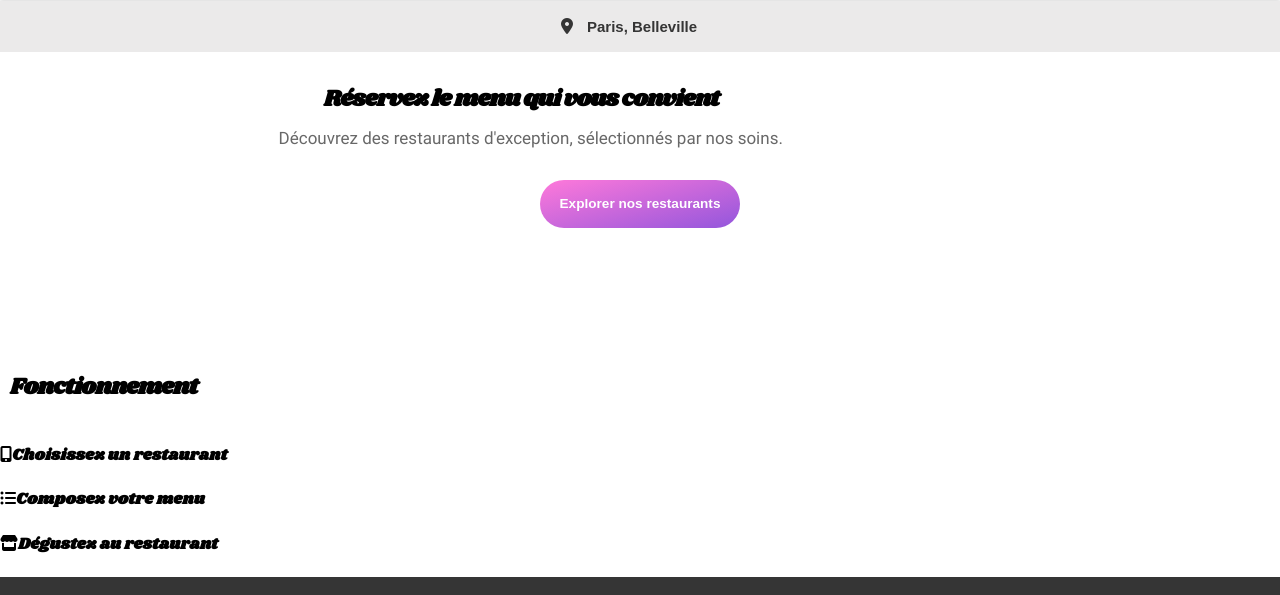
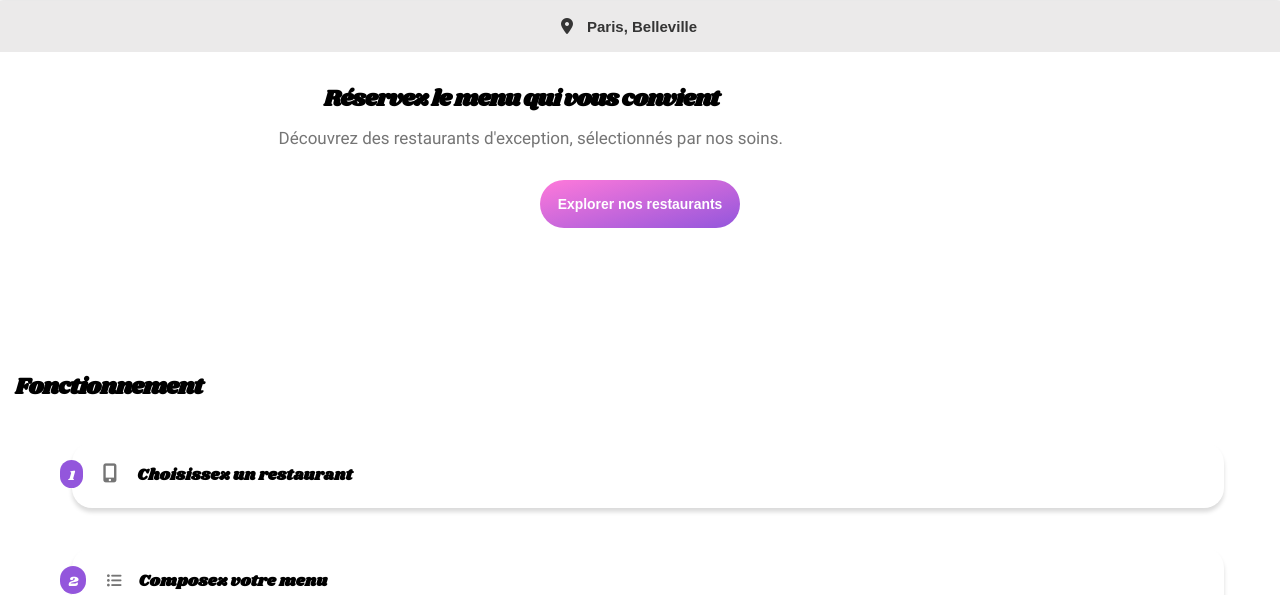
Before and after one commit to kate010101/Janovsky_3_12092021, a website: page index.html in a window 1280 px wide. Shown: the part 65-660 px from the top of the page. Drawn offline with Linux system fonts and the light colour scheme; files whose address does not match are found by name.

Commit message:
Fin de la deuxième section fonctionnement

```diff
--- a/index.html
+++ b/index.html
@@ -38,31 +38,29 @@
       <p>Découvrez des restaurants d'exception, sélectionnés par nos soins.</p>
    </div>
    <div class="btn">
-      <a href="#">
          <button class="btn__explore">Explorer nos restaurants</button>
-      </a>
    </div>
 </section>
 
 <!--Section Fonctionnement-->
-<section class="fonction">
-   <div>
+<section>
+   <div class="titlesection2">
       <h2>Fonctionnement</h2>
    </div>
-   <div>
-      <div class="fonction__rest">
+   <div class="section2">
+      <div class="fonction">
          <a>
-            <h4><i class="fas fa-mobile-alt"></i>Choisissez un restaurant</h4>
+            <h4><span class="fonction__bloc">1</span><i class="fas fa-mobile-alt fonction__bloc--mob"></i>Choisissez un restaurant</h4>
          </a>
       </div>
-      <div class="fonction__menu">
+      <div class="fonction">
          <a>
-            <h4><i class="fas fa-list-ul"></i>Composez votre menu</h4>
+            <h4><span class="fonction__bloc">2</span><i class="fas fa-list-ul fonction__bloc--list"></i>Composez votre menu</h4>
          </a>
       </div>
-      <div class="fonction__eat">
+      <div class="fonction">
          <a>
-            <h4><i class="fas fa-store"></i>Dégustez au restaurant</h4>
+            <h4><span class="fonction__bloc">3</span><i class="fas fa-store fonction__bloc--store"></i>Dégustez au restaurant</h4>
          </a>
       </div>
    </div>
@@ -75,18 +73,10 @@
          <img class="footer__logo--clr" src="images/logo/ohmyfood@2x.svg" alt="logo ohmyfood"/>
       </div>
          <ul class="footer__options">
-            <a href="#">
-               <li><i class="fa fa-cutlery footer__options__icon" aria-hidden="true"></i>Proposer un restaurant</li>
-            </a>
-            <a href="#">
-               <li><i class="fas fa-hands-helping footer__options__icon"></i>Devenir partenaire</li>
-            </a>
-            <a href="#">
-               <li>Mentions légales</li>
-            </a>
-            <a href="mailto:adressemail@bidon.fr">
-               <li>Contact</li>
-            </a>
+            <li><a href="#"><i class="fa fa-cutlery footer__options--icon" aria-hidden="true"></i>Proposer un restaurant</a></li>
+            <li><a href="#"><i class="fas fa-hands-helping footer__options--icon"></i>Devenir partenaire</a></li>
+            <li><a href="#">Mentions légales</a></li>
+            <li><a href="mailto:adressemail@bidon.fr">Contact</a></li>
          </ul>
    </div>
 </footer>
--- a/sass/components/_btns.scss
+++ b/sass/components/_btns.scss
@@ -3,7 +3,7 @@
     display: flex;
     align-items: center;
     justify-content: center;
-    font-size: 0.85rem;
+    font-size: 0.87rem;
     width: 200px;
     border-radius: 24px;
     background: linear-gradient(165deg, #ff79da, #9356dc);
--- a/sass/layouts/_footer.scss
+++ b/sass/layouts/_footer.scss
@@ -26,11 +26,10 @@
         line-height: 25px;
 
         & a {
-        @include liens;
         color: $back-clr;
         }
 
-        &__icon {
+        &--icon {
             @include icon;
             }
     }
--- a/sass/pages/_accueil.scss
+++ b/sass/pages/_accueil.scss
@@ -29,7 +29,7 @@
     }
 
     &__text p {
-        color: lighten($back-clr-foot, 20%);
+        color: $color-p;
         width: 80%;
         display: inline-flex;
         margin-top: 0;
@@ -38,18 +38,55 @@
     }
 }
 
+.titlesection2 {
+    & h2 {
+        @include grostitres;
+        margin-left: 15px;
+    }
+}
+
+.section2 {
+    display: flex;
+    flex-direction: column;
+    align-items: center;
+}
 
 .fonction {
 
+    border-radius: 20px;
+    box-shadow: $box-shadow;
+    width: 90%;
     display: flex;
-    flex-direction: column;
+    justify-content: flex-start;
+    @include marginfonction;
 
-    & h2 {
-        @include grostitres;
-        margin-left: 10px;
-    }
 
-    &__rest {
+    &__bloc {
+        color: $back-clr;
+        border-radius: 20px;
+        background: $color-primary;
+        padding-top: 6px;
+        padding-bottom: 2px;
+        padding-left: 9px;
+        padding-right: 8px;
+        font-size: 14px;
+        font-weight: 100;
+        margin-left: -12px;
+        margin-right: 20px;
 
+        &--mob {
+            color: $color-p;
+            font-size: 19px;
+            margin-right: 20px;
+        }
+        &--list {
+            color: $color-p;
+            font-size: 15px;
+            margin-right: 17px;
+        }
+        &--store {
+            color: $color-primary;
+            margin-right: 13px;
+        }
     }
 }
--- a/sass/utils/_mixins.scss
+++ b/sass/utils/_mixins.scss
@@ -1,5 +1,4 @@
 @mixin liens {
-    display: block;
     text-decoration: none;
 }
 
@@ -26,3 +25,9 @@
     letter-spacing: -1px;
     font-size: 23px;
  }
+
+ @mixin marginfonction {
+   margin-bottom: 20px;
+   margin-top: 20px;
+   margin-left: 15px;
+ }
--- a/sass/utils/_variables.scss
+++ b/sass/utils/_variables.scss
@@ -1,4 +1,4 @@
-$box-shadow: 0px 4px 4px lightgrey;
+$box-shadow: 0px 4px 4px #dbdbdb;
 
 $back-clr: #fff;
 
@@ -6,6 +6,8 @@ $back-clr-location: hsl(0, 2%, 92%);
 
 $back-clr-foot: #353535;
 
+$color-p: lighten($back-clr-foot, 25%);
+
 $color-primary: #9356DC;
 
 $color-secondary: #FF79DA;
```
Also changed, not shown: public/css/styles.css, 1 other file.
